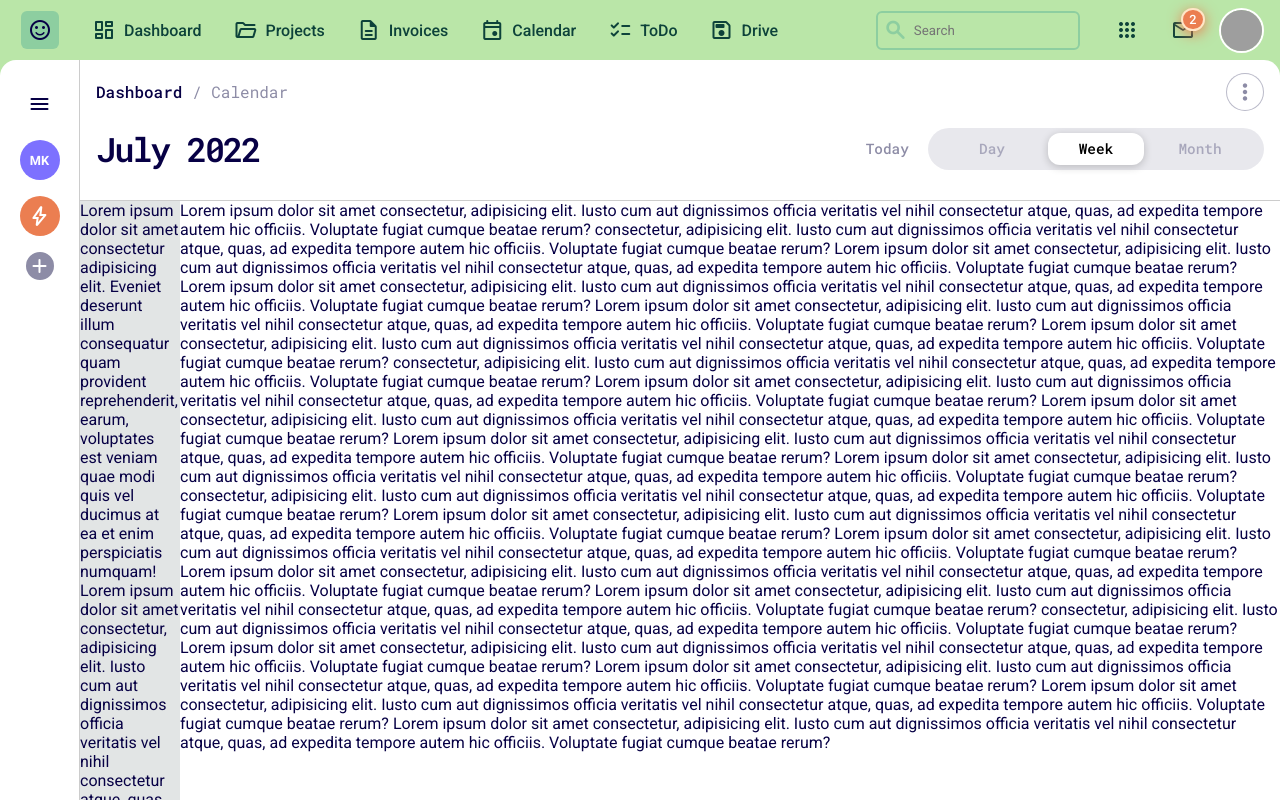
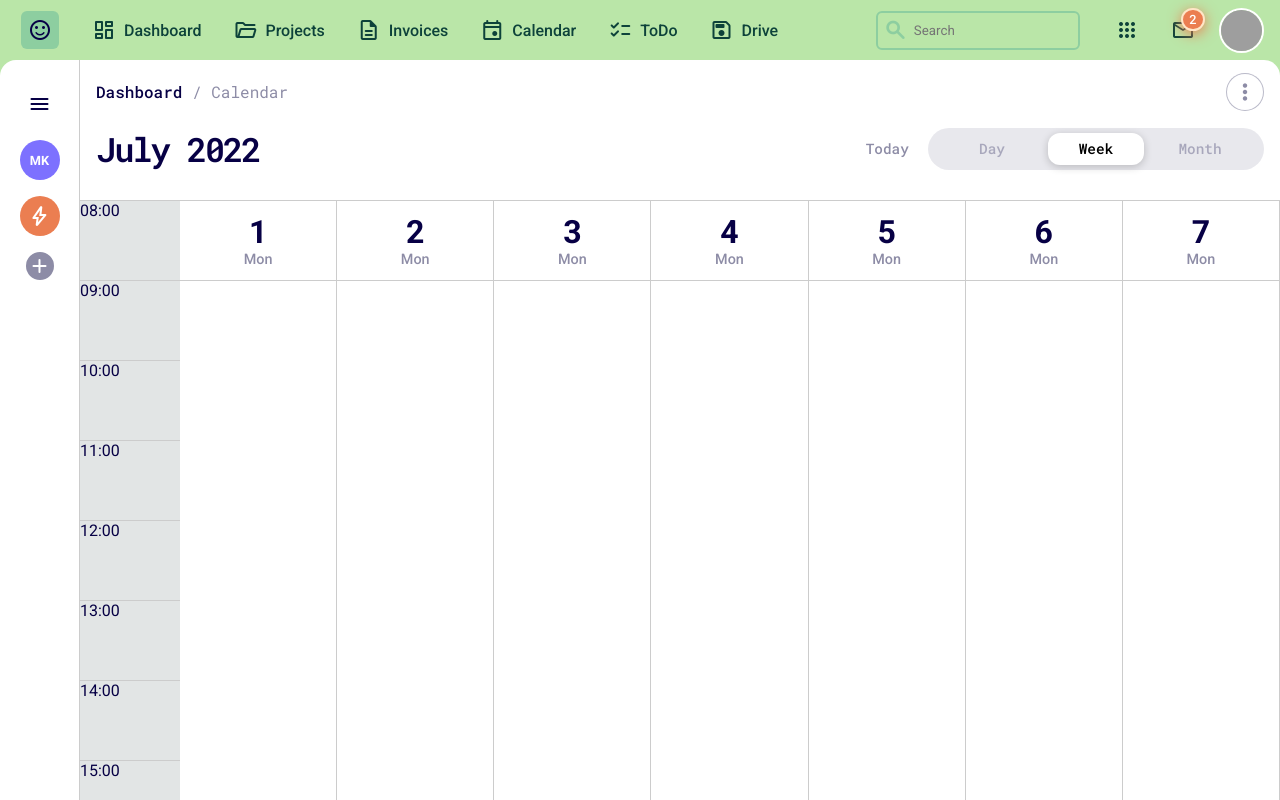
Before and after one commit to alexalannunes/ui-clones, a React (Create React App) app in the folder calendar-week/: page / in a window 1280 px wide. Shown: the top 800 px of the page. Built offline with nearby package versions, Linux system fonts and the light colour scheme; grey boxes are pictures that could not be loaded.

Commit message:
make static layouts

```diff
--- a/calendar-week/src/components/calendar-week/calendar-week.tsx
+++ b/calendar-week/src/components/calendar-week/calendar-week.tsx
@@ -5,78 +5,21 @@ function CalendarContent() {
   return (
     <div className={styles.content}>
       <div className={styles.calendarTimes}>
-        Lorem ipsum dolor sit amet consectetur adipisicing elit. Eveniet
-        deserunt illum consequatur quam provident reprehenderit, earum,
-        voluptates est veniam quae modi quis vel ducimus at ea et enim
-        perspiciatis numquam! Lorem ipsum dolor sit amet consectetur,
-        adipisicing elit. Iusto cum aut dignissimos officia veritatis vel nihil
-        consectetur atque, quas, ad expedita tempore autem hic officiis.
-        Voluptate fugiat cumque beatae rerum? Lorem ipsum dolor sit amet
+        {[8, 9, 10, 11, 12, 13, 14, 15, 16, 17].map((i) => (
+          <div key={i} className={styles.timeRow}>{`${i
+            .toString()
+            .padStart(2, "0")}:00`}</div>
+        ))}
       </div>
       <div className={styles.calendarDays}>
-        Lorem ipsum dolor sit amet consectetur, adipisicing elit. Iusto cum aut
-        dignissimos officia veritatis vel nihil consectetur atque, quas, ad
-        expedita tempore autem hic officiis. Voluptate fugiat cumque beatae
-        rerum? consectetur, adipisicing elit. Iusto cum aut dignissimos officia
-        veritatis vel nihil consectetur atque, quas, ad expedita tempore autem
-        hic officiis. Voluptate fugiat cumque beatae rerum? Lorem ipsum dolor
-        sit amet consectetur, adipisicing elit. Iusto cum aut dignissimos
-        officia veritatis vel nihil consectetur atque, quas, ad expedita tempore
-        autem hic officiis. Voluptate fugiat cumque beatae rerum? Lorem ipsum
-        dolor sit amet consectetur, adipisicing elit. Iusto cum aut dignissimos
-        officia veritatis vel nihil consectetur atque, quas, ad expedita tempore
-        autem hic officiis. Voluptate fugiat cumque beatae rerum? Lorem ipsum
-        dolor sit amet consectetur, adipisicing elit. Iusto cum aut dignissimos
-        officia veritatis vel nihil consectetur atque, quas, ad expedita tempore
-        autem hic officiis. Voluptate fugiat cumque beatae rerum? Lorem ipsum
-        dolor sit amet consectetur, adipisicing elit. Iusto cum aut dignissimos
-        officia veritatis vel nihil consectetur atque, quas, ad expedita tempore
-        autem hic officiis. Voluptate fugiat cumque beatae rerum? consectetur,
-        adipisicing elit. Iusto cum aut dignissimos officia veritatis vel nihil
-        consectetur atque, quas, ad expedita tempore autem hic officiis.
-        Voluptate fugiat cumque beatae rerum? Lorem ipsum dolor sit amet
-        consectetur, adipisicing elit. Iusto cum aut dignissimos officia
-        veritatis vel nihil consectetur atque, quas, ad expedita tempore autem
-        hic officiis. Voluptate fugiat cumque beatae rerum? Lorem ipsum dolor
-        sit amet consectetur, adipisicing elit. Iusto cum aut dignissimos
-        officia veritatis vel nihil consectetur atque, quas, ad expedita tempore
-        autem hic officiis. Voluptate fugiat cumque beatae rerum? Lorem ipsum
-        dolor sit amet consectetur, adipisicing elit. Iusto cum aut dignissimos
-        officia veritatis vel nihil consectetur atque, quas, ad expedita tempore
-        autem hic officiis. Voluptate fugiat cumque beatae rerum? Lorem ipsum
-        dolor sit amet consectetur, adipisicing elit. Iusto cum aut dignissimos
-        officia veritatis vel nihil consectetur atque, quas, ad expedita tempore
-        autem hic officiis. Voluptate fugiat cumque beatae rerum? consectetur,
-        adipisicing elit. Iusto cum aut dignissimos officia veritatis vel nihil
-        consectetur atque, quas, ad expedita tempore autem hic officiis.
-        Voluptate fugiat cumque beatae rerum? Lorem ipsum dolor sit amet
-        consectetur, adipisicing elit. Iusto cum aut dignissimos officia
-        veritatis vel nihil consectetur atque, quas, ad expedita tempore autem
-        hic officiis. Voluptate fugiat cumque beatae rerum? Lorem ipsum dolor
-        sit amet consectetur, adipisicing elit. Iusto cum aut dignissimos
-        officia veritatis vel nihil consectetur atque, quas, ad expedita tempore
-        autem hic officiis. Voluptate fugiat cumque beatae rerum? Lorem ipsum
-        dolor sit amet consectetur, adipisicing elit. Iusto cum aut dignissimos
-        officia veritatis vel nihil consectetur atque, quas, ad expedita tempore
-        autem hic officiis. Voluptate fugiat cumque beatae rerum? Lorem ipsum
-        dolor sit amet consectetur, adipisicing elit. Iusto cum aut dignissimos
-        officia veritatis vel nihil consectetur atque, quas, ad expedita tempore
-        autem hic officiis. Voluptate fugiat cumque beatae rerum? consectetur,
-        adipisicing elit. Iusto cum aut dignissimos officia veritatis vel nihil
-        consectetur atque, quas, ad expedita tempore autem hic officiis.
-        Voluptate fugiat cumque beatae rerum? Lorem ipsum dolor sit amet
-        consectetur, adipisicing elit. Iusto cum aut dignissimos officia
-        veritatis vel nihil consectetur atque, quas, ad expedita tempore autem
-        hic officiis. Voluptate fugiat cumque beatae rerum? Lorem ipsum dolor
-        sit amet consectetur, adipisicing elit. Iusto cum aut dignissimos
-        officia veritatis vel nihil consectetur atque, quas, ad expedita tempore
-        autem hic officiis. Voluptate fugiat cumque beatae rerum? Lorem ipsum
-        dolor sit amet consectetur, adipisicing elit. Iusto cum aut dignissimos
-        officia veritatis vel nihil consectetur atque, quas, ad expedita tempore
-        autem hic officiis. Voluptate fugiat cumque beatae rerum? Lorem ipsum
-        dolor sit amet consectetur, adipisicing elit. Iusto cum aut dignissimos
-        officia veritatis vel nihil consectetur atque, quas, ad expedita tempore
-        autem hic officiis. Voluptate fugiat cumque beatae rerum?
+        {[1, 2, 3, 4, 5, 6, 7].map((i) => (
+          <div className={styles.calendarDaysColumn} key={i}>
+            <div className={styles.columHeader}>
+              <h4>{i}</h4>
+              <span>Mon</span>
+            </div>
+          </div>
+        ))}
       </div>
     </div>
   );
--- a/calendar-week/src/components/calendar-week/styles.module.scss
+++ b/calendar-week/src/components/calendar-week/styles.module.scss
@@ -101,17 +101,52 @@
   }
 
   .content {
+    $row-height: 80px;
+
     border-top: 1px solid #ccc;
     margin-top: 1rem;
     @include display-flex;
-    overflow-y: auto;
+    height: 700px;
 
     .calendarTimes {
       width: 100px;
       background-color: rgba(68, 85, 85, 0.151);
+
+      .timeRow {
+        height: $row-height;
+        border-bottom: 1px solid #ccc;
+      }
     }
     .calendarDays {
       flex: 1;
+      display: flex;
+
+      .calendarDaysColumn {
+        flex: 1 1 0;
+        border-right: 1px solid #ccc;
+        position: relative;
+
+        .columHeader {
+          border-bottom: 1px solid #ccc;
+          @include display-flex;
+          @include justify-content(center);
+          @include align-items(center);
+          min-height: $row-height;
+          font-weight: bold;
+          flex-direction: column;
+
+          h4 {
+            font-size: 2rem;
+            margin: 0;
+          }
+
+          span {
+            font-weight: 500;
+            color: $ui-gray;
+            font-size: 0.9rem;
+          }
+        }
+      }
     }
   }
 }
```
